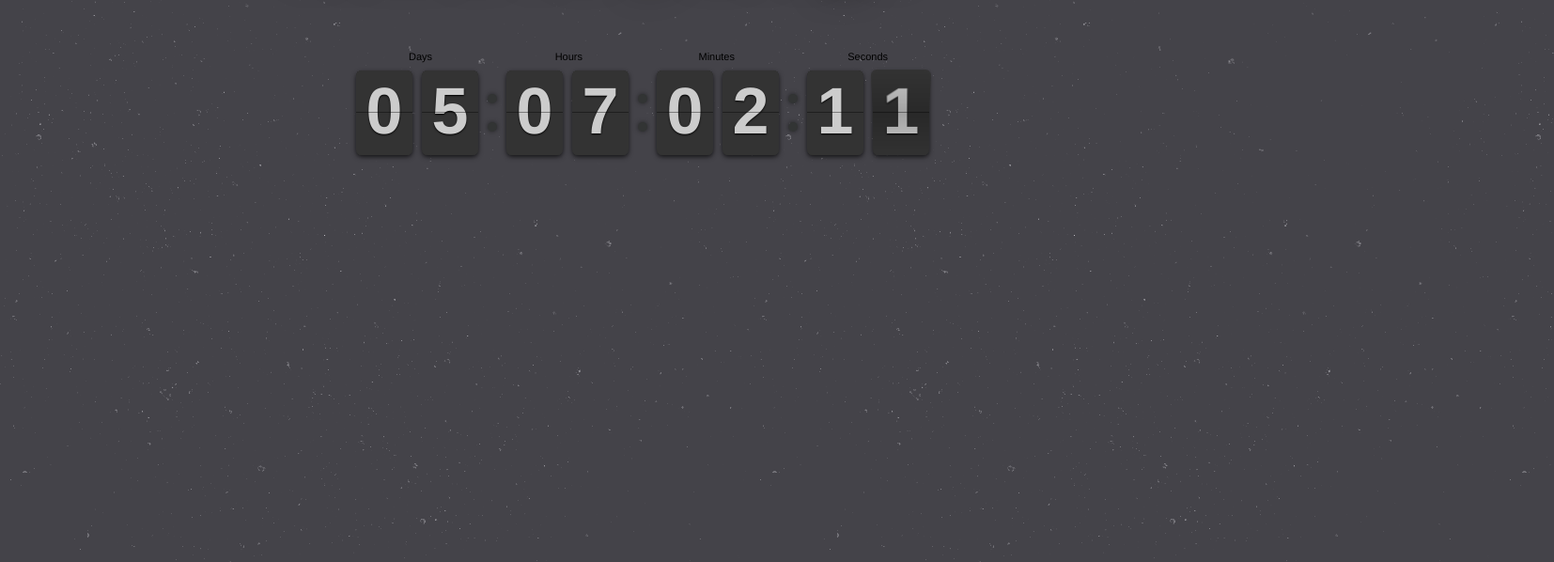
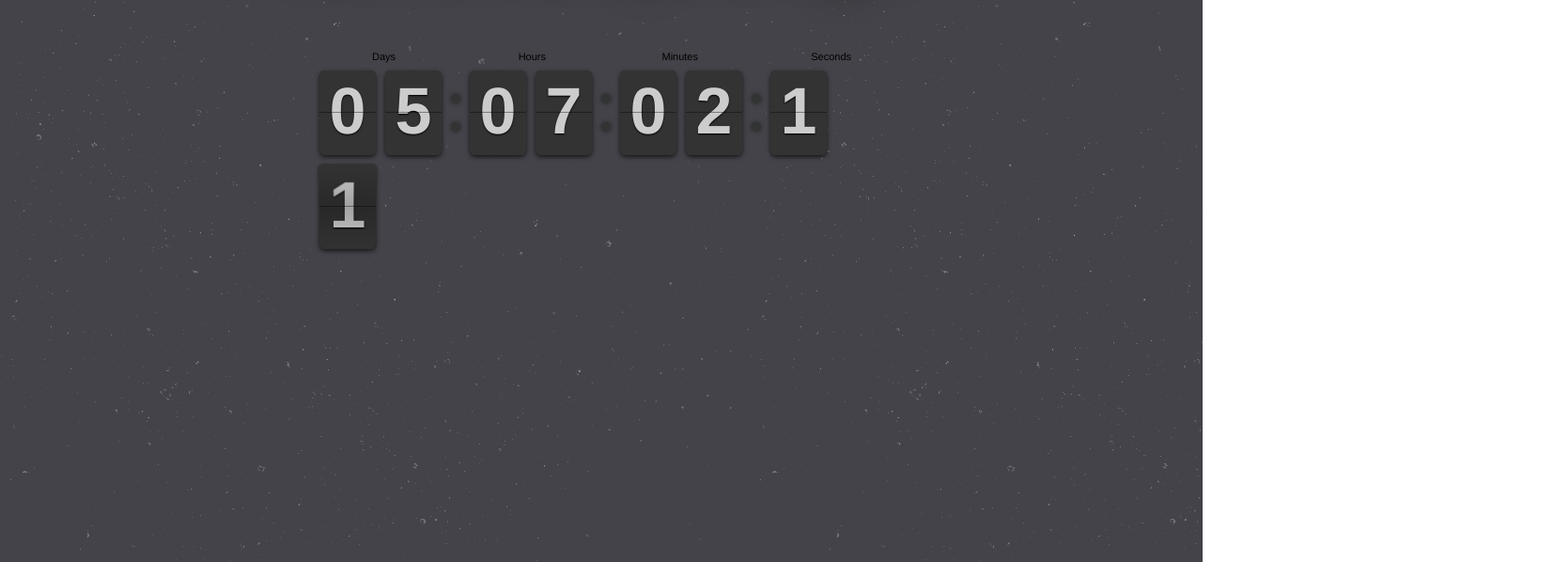
Before and after one commit to theanalyst/friday-timer, a plain HTML site: page index.html in a window 1280 px wide. Shown: the part 202-800 px from the top of the page at 94% size, 1654 px wide, since content can reach past the window. Drawn offline with nearby package versions, Linux system fonts and the light colour scheme.

Commit message:
Do not use fixed margins

```diff
--- a/css/theme.css
+++ b/css/theme.css
@@ -1,7 +1,8 @@
 .clock{
     text-align: center;
+    min-width: 640px;
     position: relative;
-    margin: 2em 34em;
+    margin: 1em;
 }
 .header h1 {
     color: #CB0E70;
--- a/index.html
+++ b/index.html
@@ -20,7 +20,7 @@
       <h1><a href="/">Time to party!</a></h1>
 
     </header>
-    <div class="clock"></div>
+    <div class="clock small-6 large-centered columns"></div>
 
     <script type="text/javascript">
      var clock;
```
